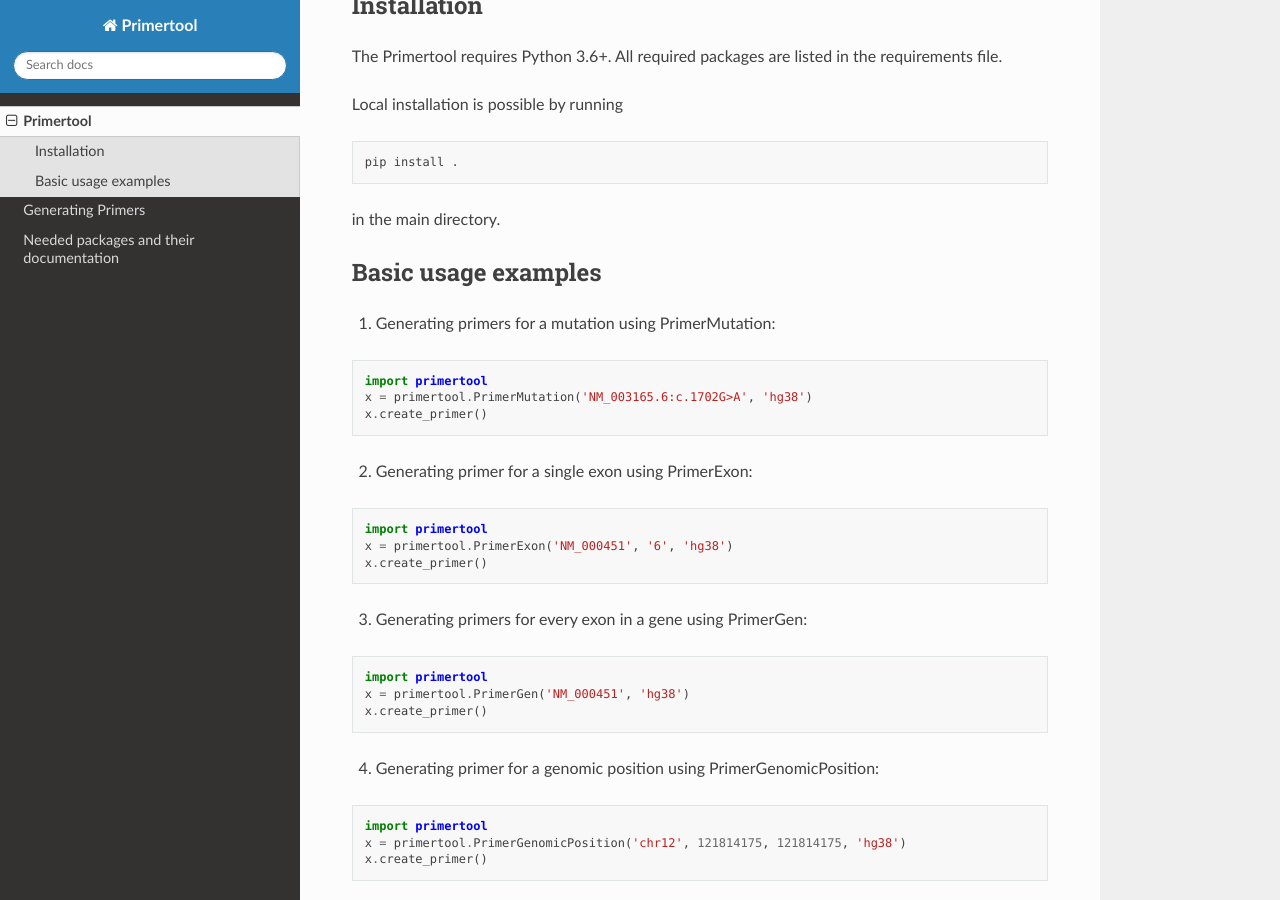
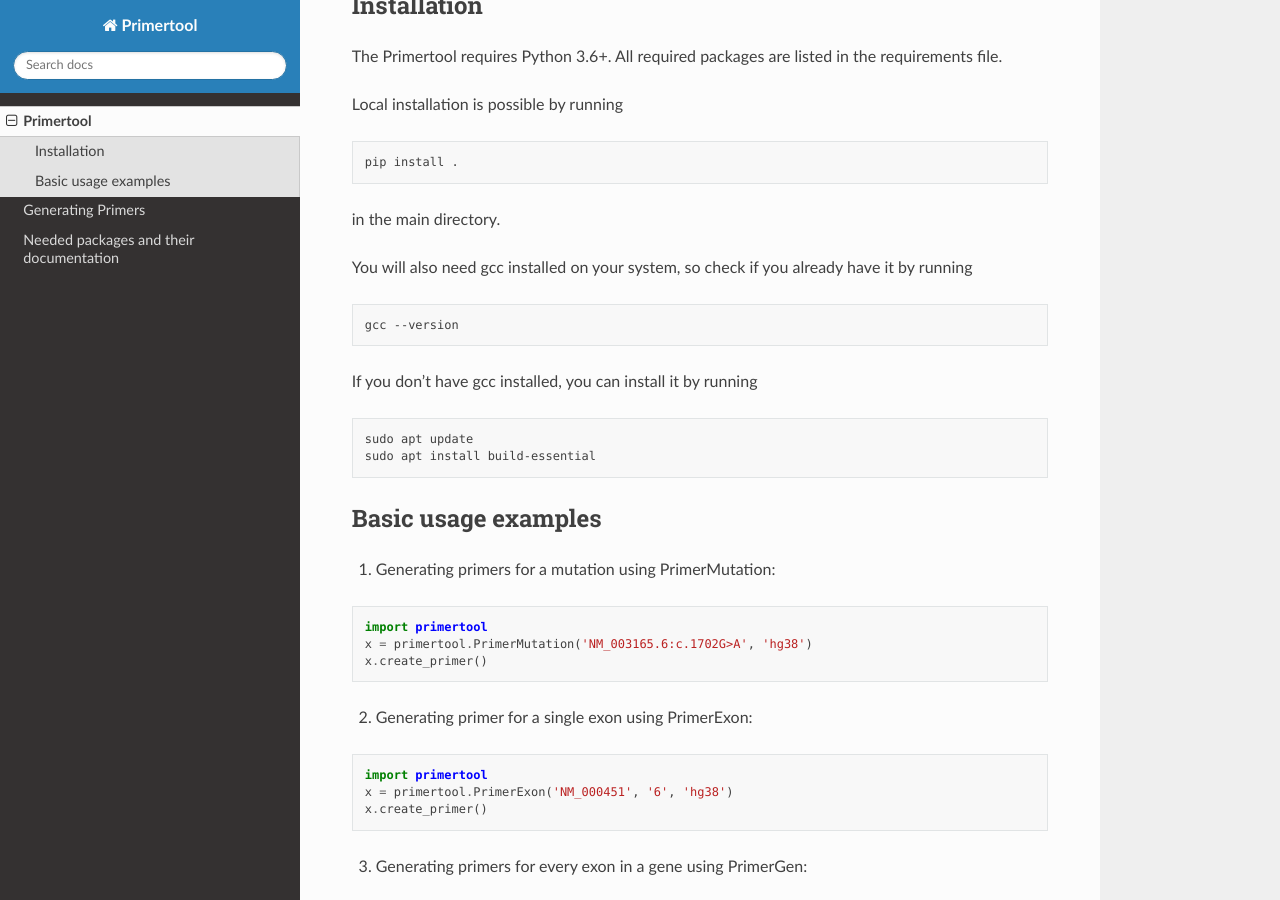
Before and after one commit to simonmichau/primertool, a Sphinx documentation site: the page built from doc/1_introduction.rst, in a window 1280 px wide and 900 px high, scrolled down 411 px. Built offline with Sphinx 7.4.7 and the Read the Docs theme 2.0.0, drawn with Linux system fonts in a browser that asks for light colours.

Commit message:
Added gcc install info

```diff
--- a/doc/1_introduction.rst
+++ b/doc/1_introduction.rst
@@ -25,7 +25,18 @@ Local installation is possible by running
 
 in the main directory.
 
+You will also need gcc installed on your system, so check if you already have it by running
 
+.. code:: bash
+
+    gcc --version
+
+If you don't have gcc installed, you can install it by running
+
+.. code:: bash
+
+    sudo apt update
+    sudo apt install build-essential
 
 Basic usage examples
 ---------------------
```
